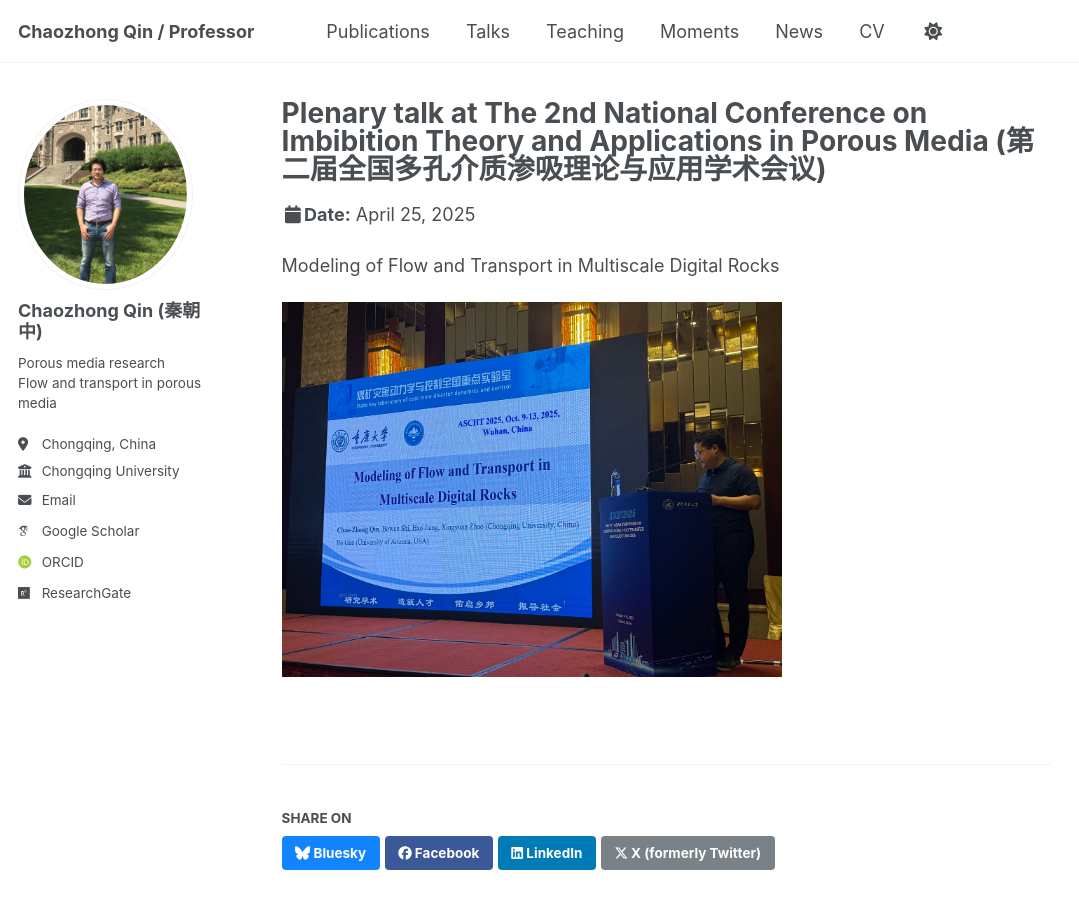
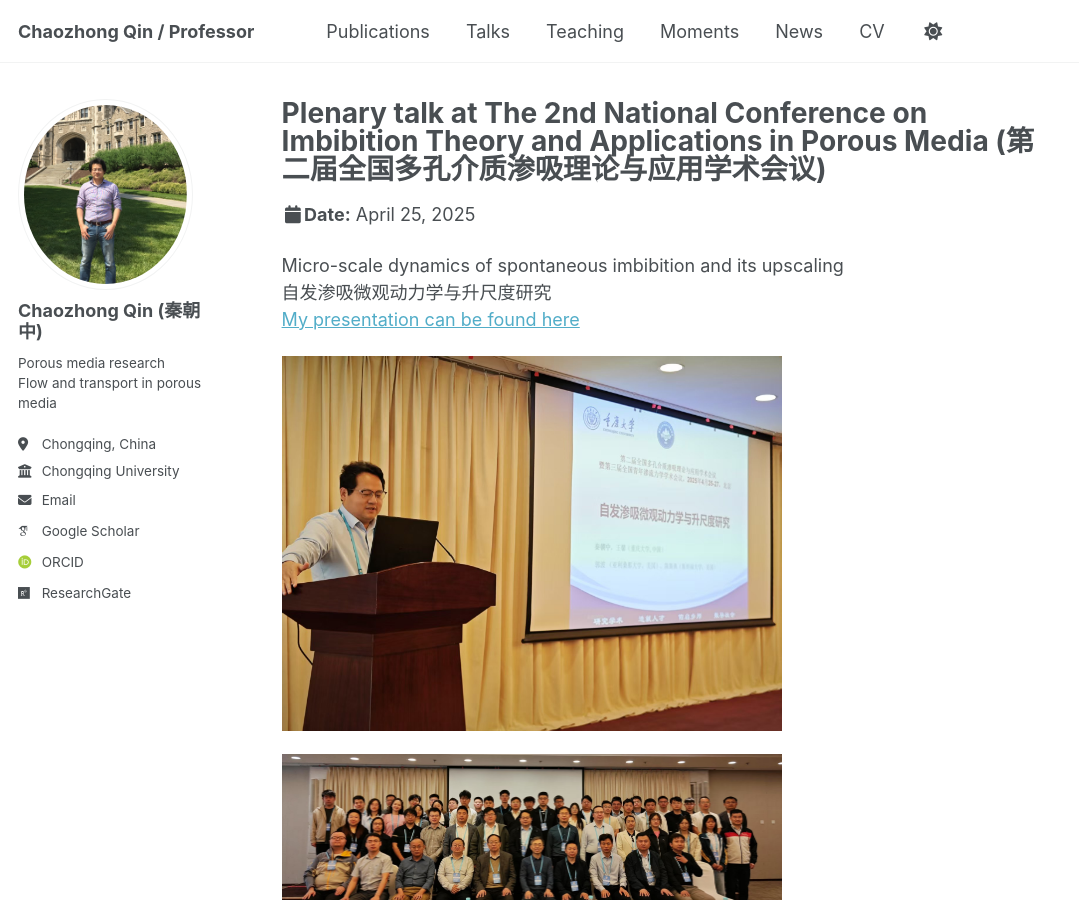
Before and after one commit to CZQIN/czqin.github.io, a Jekyll site: the page built from _talks/SI-202504-beijing.MD.md, in a window 1280 px wide and 900 px high. Shown: the whole window, without its empty margins (0-1079 px from the left). Built offline with Jekyll 4.4.1, drawn with Linux system fonts in a browser that asks for light colours; some web fonts are replaced; a script that is not in the unit is left out.

Commit message:
Update SI-202504-beijing.MD.md

```diff
--- a/_talks/SI-202504-beijing.MD.md
+++ b/_talks/SI-202504-beijing.MD.md
@@ -9,7 +9,12 @@ date: 2025-04-25 to 2025-04-27
 location: "Beijing, China"
 ---
 
-Modeling of Flow and Transport in Multiscale Digital Rocks
+Micro-scale dynamics of spontaneous imbibition and its upscaling
+自发渗吸微观动力学与升尺度研究
+[My presentation can be found here](http://czqin.github.io/files/SI-202504-beijing-ppt.pdf)
 <p align="left">
-  <img src="/images/ASCHT-202510-wuhan.jpg" width="500">
+  <img src="/images/SI-202504-beijing-1.jpg" width="500">
 </p>
+<p align="left">
+  <img src="/images/SI-202504-beijing-3.jpg" width="500">
+</p>
```
